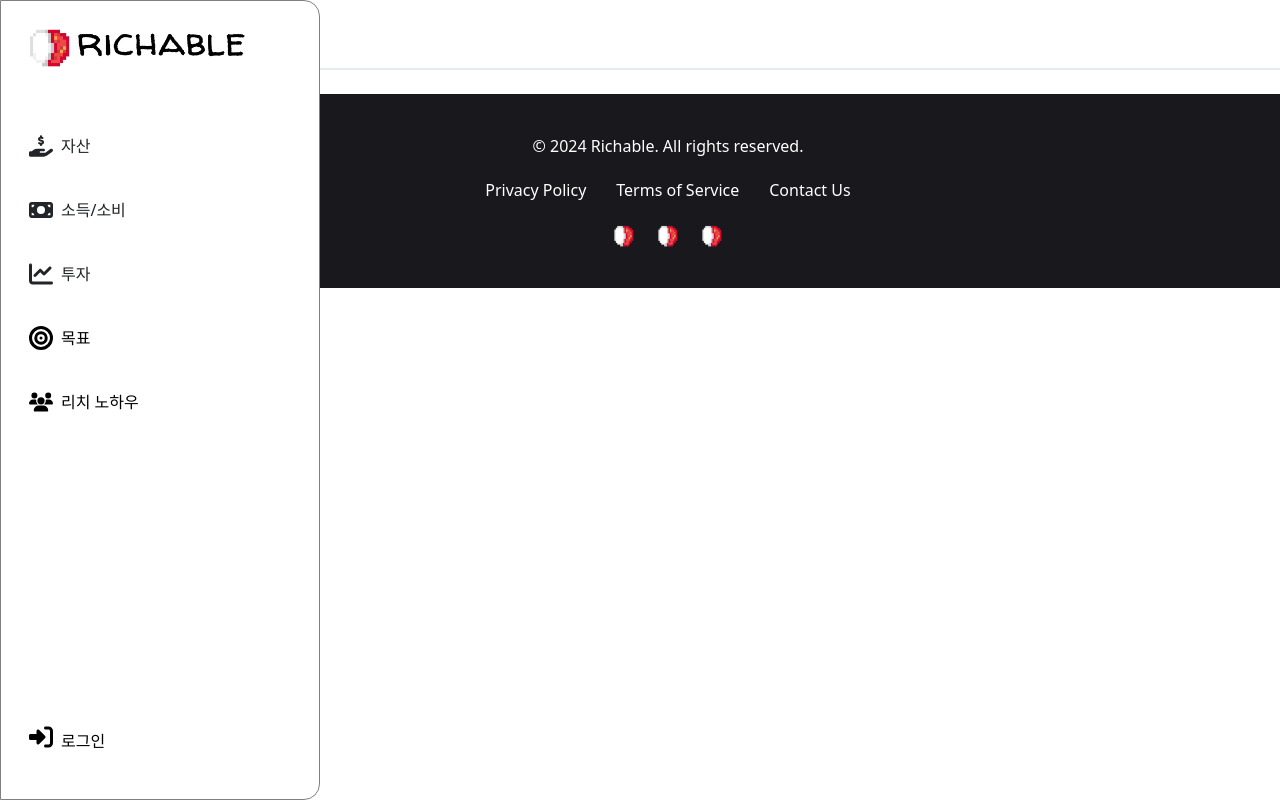
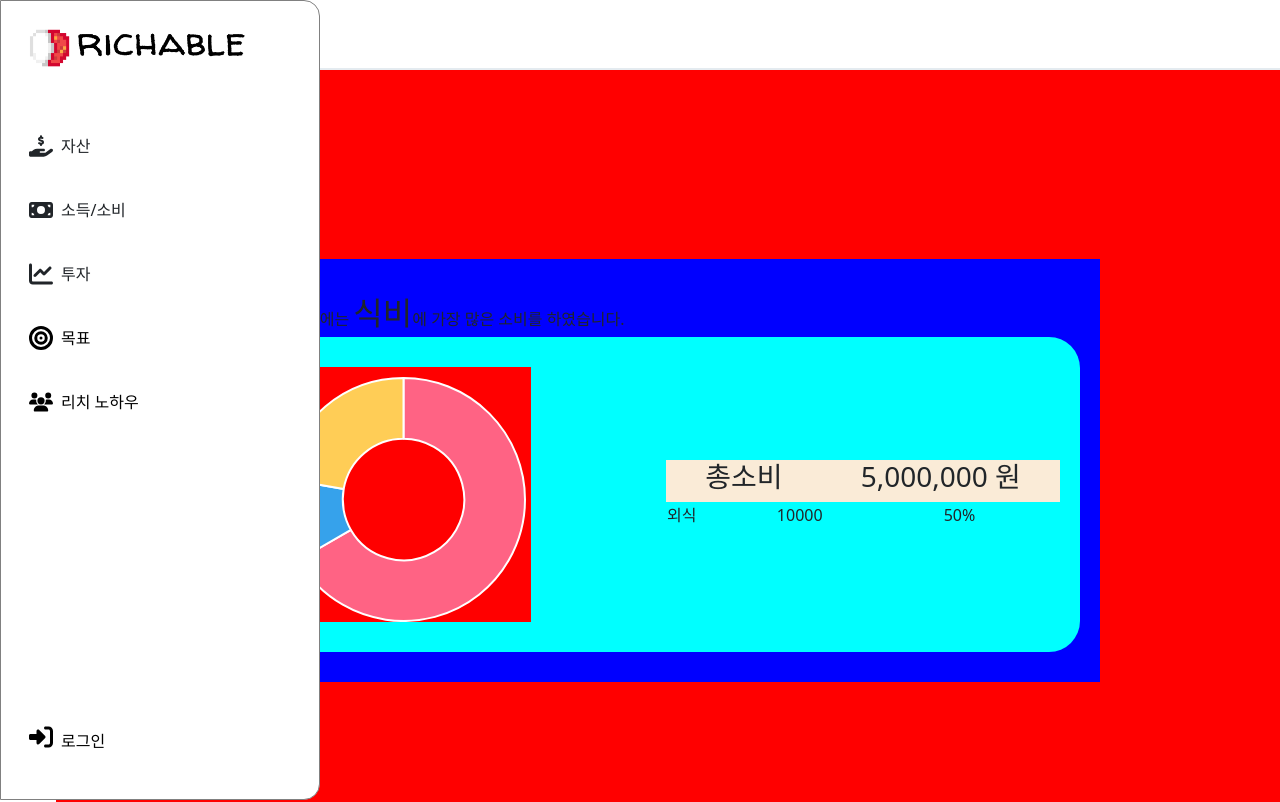
Before and after one commit to realcold0/richable_frontend, a Vue app: page /budget/consume/analysis in a window 1280 px wide. Shown: the top 802 px of the page. Built offline with nearby package versions, Linux system fonts and the light colour scheme; a web font is replaced by a local one.

Commit message:
feat : 소비 분석 페이지 (컴포넌트) 제작중

```diff
--- a/package.json
+++ b/package.json
@@ -24,6 +24,7 @@
     "chart.js": "^4.4.4",
     "pinia": "^2.1.7",
     "vue": "^3.4.29",
+    "vue-chart.js": "^0.2.0",
     "vue-router": "^4.3.3"
   },
   "devDependencies": {
--- /dev/null
+++ b/src/components/consume/ConsumeCategorySum.vue
@@ -0,0 +1,152 @@
+<template >
+    <div class="wrapper">
+        <div class="anlyzeWrapper">
+            <div class="analyzeText">
+                <span id="month">9월</span>에는 <span id="mostCategory">식비</span>에 가장 많은 소비를 하였습니다.
+            </div>
+            <div class="analyze">
+                <div class="chart">
+                    <canvas ref="doughnutChart"></canvas>
+                </div>
+
+                <div class="consumeSumAndList">
+                    <div class="totalConsumeAmount">
+                        <h3>총소비</h3>
+                        <h3>5,000,000 원</h3>
+                    </div>
+
+                    <table class="consumeList">
+                        <tbody>
+                            <tr>
+                                <td>외식</td>
+                                <td>10000</td>
+                                <td>50%</td>
+
+                            </tr>
+                        </tbody>
+                    </table>
+                </div>
+            </div>
+        </div>
+    </div>
+
+</template>
+
+
+<script setup>
+import {
+  Chart as ChartJS,
+  Title,
+  Tooltip,
+  Legend,
+  ArcElement,
+  CategoryScale,
+  LinearScale,
+  DoughnutController,
+} from 'chart.js';
+import { nextTick, onMounted, ref } from 'vue';
+
+ChartJS.register(Title, Tooltip, Legend, ArcElement, CategoryScale, LinearScale, DoughnutController);
+
+const doughnutChart = ref(null);
+let chartInstance = null;
+
+const renderDoughnutChart = async() => {
+    await nextTick();
+
+    if(chartInstance){
+        chartInstance.destroy()
+    }
+
+    chartInstance = new ChartJS(doughnutChart.value , {
+        type : 'doughnut',
+        data : {
+            datasets: [{
+            label: 'My First Dataset',
+            data: [300, 50, 100],
+            backgroundColor: [
+            'rgb(255, 99, 132)',
+            'rgb(54, 162, 235)',
+            'rgb(255, 205, 86)'
+            ],
+            hoverOffset: 4
+        }]
+        },
+        options : {
+            responsive : true,
+        }
+    })
+}
+
+onMounted(() =>{
+    renderDoughnutChart();
+})
+
+</script>
+
+<style scoped>
+    .wrapper {
+        height: 100vh;
+        align-items: center;
+        justify-content: center;
+        flex-direction: column;
+        display: flex;
+
+        background-color: red;
+    }
+
+    .anlyzeWrapper {
+        background-color: blue;
+        width: 864px;
+        padding: 30px 20px;
+    }
+
+    .analyzeText {
+        margin-left: 1em;
+    }
+
+    .anlyzeWrapper #month, #mostCategory {
+        font-size: 32px;
+    }
+    .anlyzeWrapper .chart {
+        width: 255px;
+        height: 255px;
+        background-color: red;
+    }
+    .anlyzeWrapper .chart canvas {
+        width: 100%;
+        height: 100%;
+    }
+
+    .analyze {
+        display: flex;
+        flex-direction: row;
+        align-items: center;
+        justify-content :space-between;
+        padding: 30px 20px;
+        background-color: aqua;
+        border-radius:  31px;
+
+    }
+
+    .consumeSumAndList {
+        width: 394px;
+    }
+    .totalConsumeAmount {
+        display: flex;
+        flex-direction: row;
+        width: 100%;
+        justify-content: space-around;
+        background-color:antiquewhite;
+    }
+
+    .consumeList {
+        width: 100%;
+    }
+
+    .consumeList .td {
+        text-align: center;
+    }
+
+
+</style>
--- a/src/views/budget/ConsumeAnalysisPage.vue
+++ b/src/views/budget/ConsumeAnalysisPage.vue
@@ -1,15 +1,17 @@
-<!-- RC-P-14 -->
 <template>
   <div>
-    <!-- Your template content here -->
-    소비 분석 페이지
+    <ConsumeCategorySum/>
   </div>
 </template>
-
 <script setup>
-// You can define your Composition API logic here
+import ConsumeCategorySum from '@/components/consume/ConsumeCategorySum.vue';
 </script>
 
+
+
+
 <style scoped>
-/* Your style here */
+  ConsumeCategorySum {
+    margin : 0 auto;
+  }
 </style>
```
Also changed, not shown: 1 other file (tests, documents, lock files or other folders).
